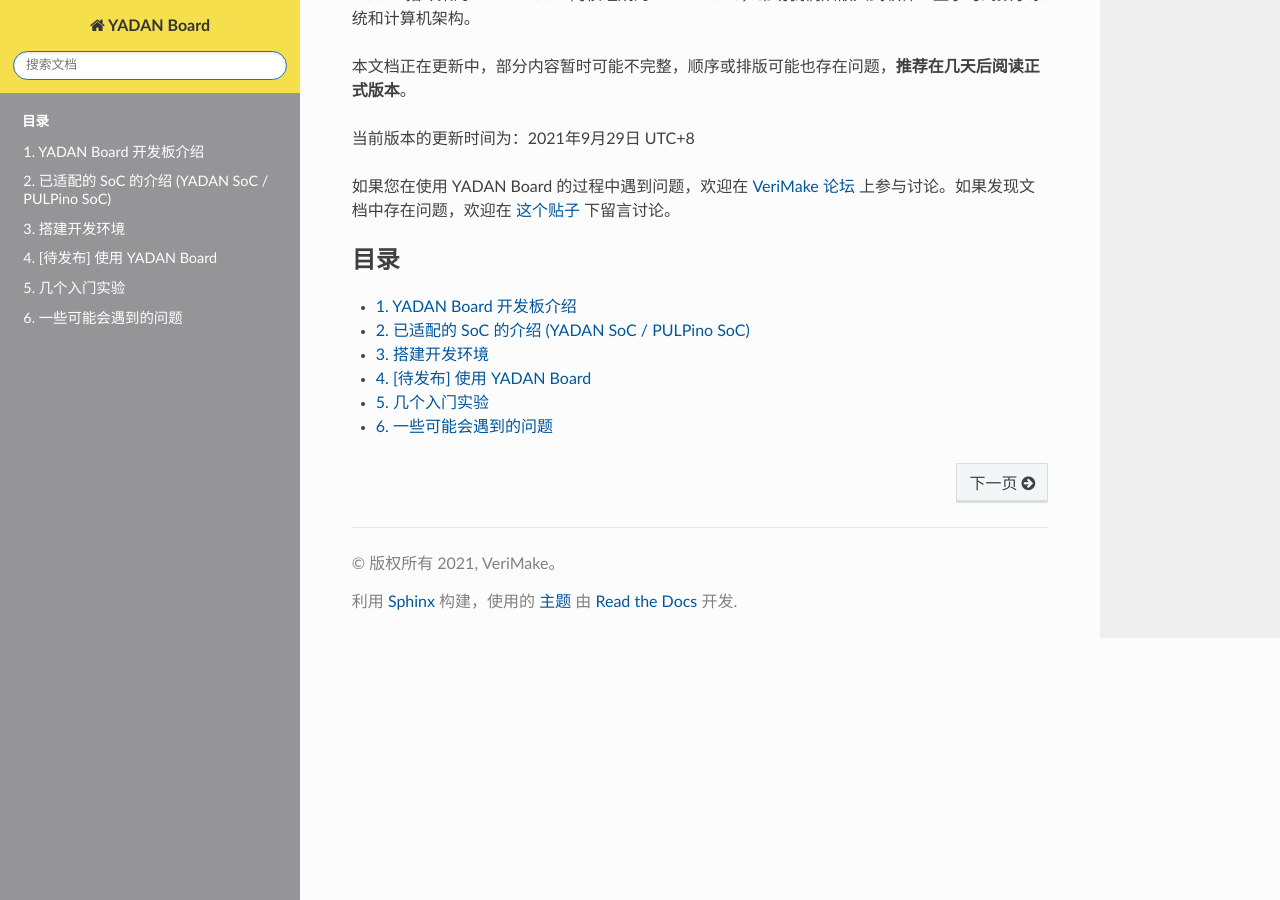
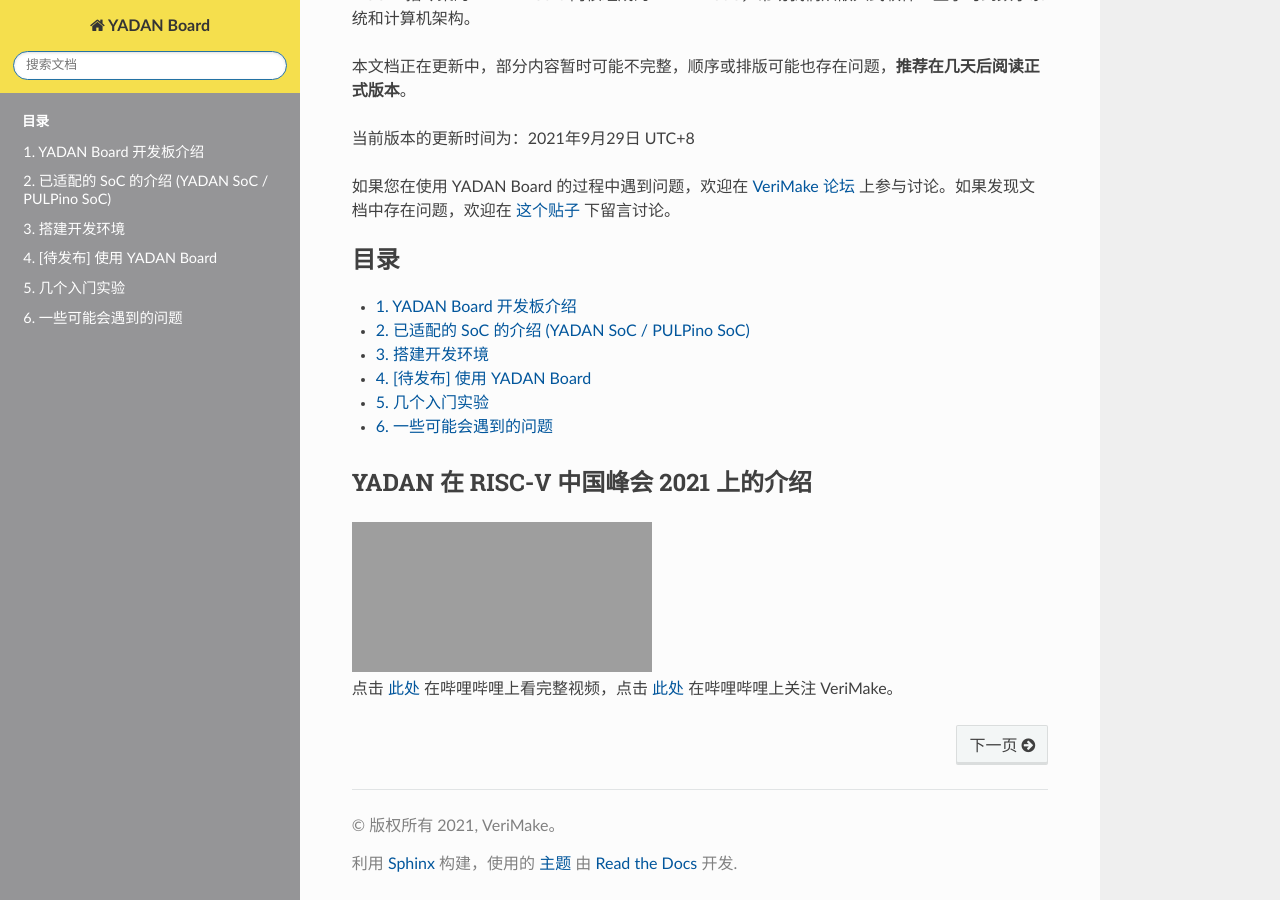
Before and after one commit to CSY-tvgo/YADAN-Docs, a Sphinx documentation site: the page built from docs/source/index.rst, in a window 1280 px wide and 900 px high, scrolled down 642 px. Built offline with Sphinx 7.4.7 and the Read the Docs theme 2.0.0, drawn with Linux system fonts in a browser that asks for light colours; grey boxes are pictures that could not be loaded.

Commit message:
insert a video in index.rst

```diff
--- a/docs/source/index.rst
+++ b/docs/source/index.rst
@@ -26,3 +26,13 @@
    [待发布] 使用 YADAN Board <YADAN_Board/chap4.md>
    几个入门实验 <YADAN_Board/chap5.md>
    一些可能会遇到的问题 <YADAN_Board/chap6.md>
+
+
+YADAN 在 RISC-V 中国峰会 2021 上的介绍
+--------------------------------------------------
+
+.. raw:: html
+
+   <iframe src="https://player.bilibili.com/player.html?aid=546778671&bvid=BV19q4y1W7Jh&cid=373193875&page=1" scrolling="no" border="0" frameborder="no" framespacing="0" allowfullscreen="true"> </iframe>
+
+点击 `此处 <https://www.bilibili.com/video/BV19q4y1W7Jh>`_ 在哔哩哔哩上看完整视频，点击 `此处 <https://space.bilibili.com/356383684>`_ 在哔哩哔哩上关注 VeriMake。
```
